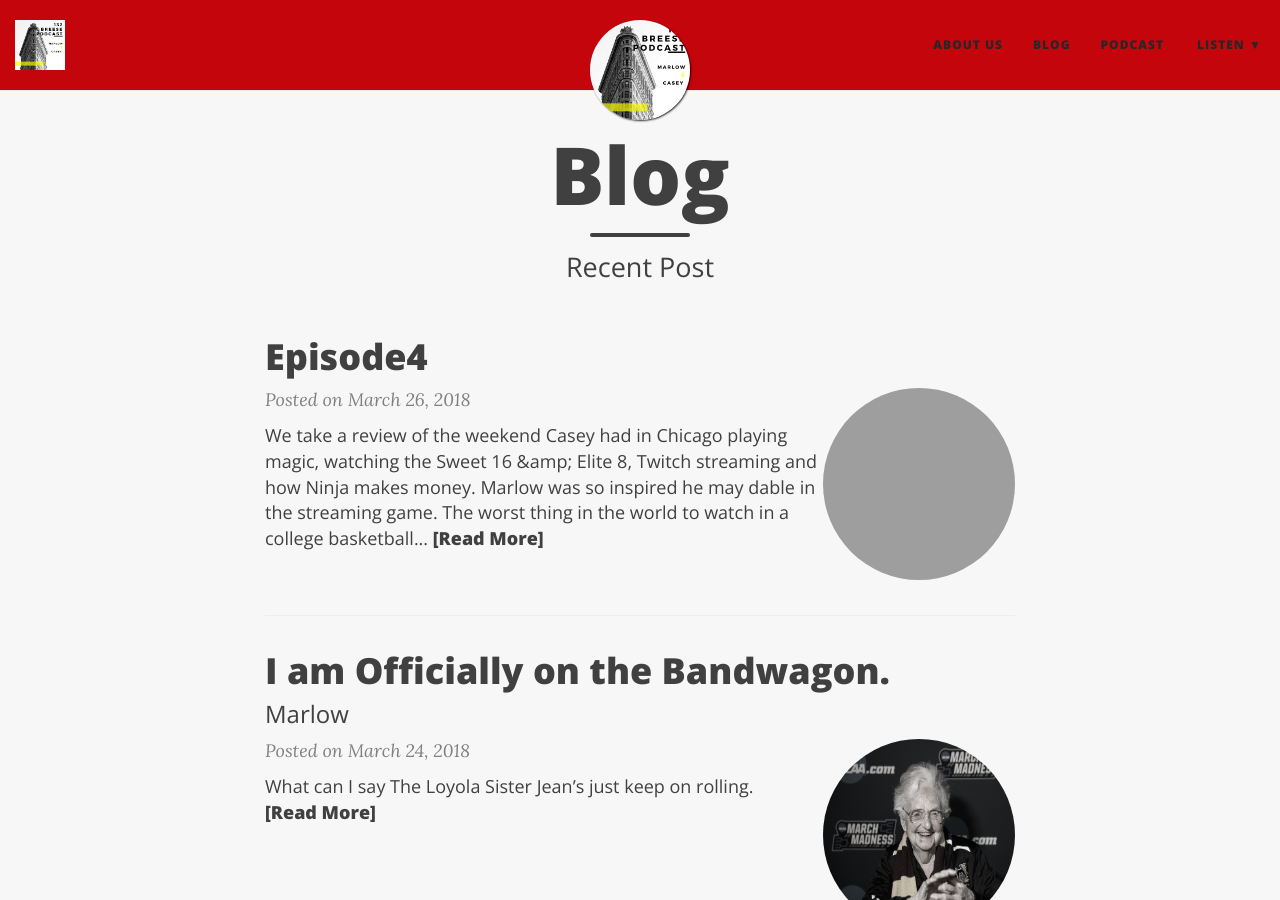
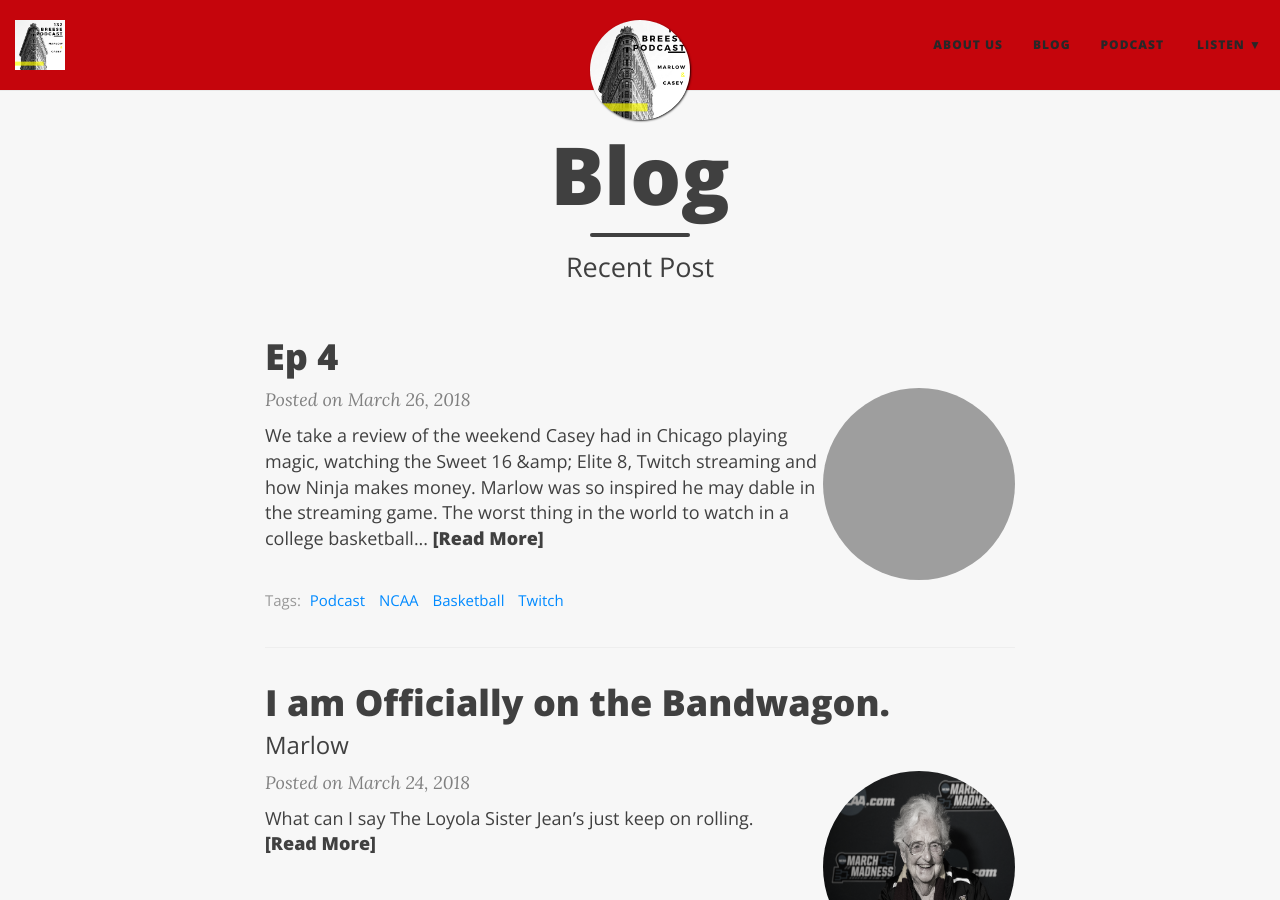
Before and after one commit to marlowjr/132breese.com, a Jekyll site: the page built from blog/index.html, in a window 1280 px wide and 900 px high. Built offline with Jekyll 4.4.1, drawn with Linux system fonts in a browser that asks for light colours; nearby versions of some CDN libraries; the list of posts is cut into pages by our own code; grey boxes are pictures that could not be loaded.

Commit message:
Update and rename 2018-03-26-Episode4.md to 2018-03-26-Ep4-Sweet-16.md

```diff
--- a/_posts/2018-03-26-Episode4.md
+++ b/_posts/2018-03-26-Ep4-Sweet-16.md
@@ -1,8 +1,9 @@
 ---
 layout: post
-Title: Ep 4
-Subtitle: Sweet 16 & Elite 8
+title: Ep 4
+tubtitle: Sweet 16 & Elite 8
 image: /img/microphone.png
+tags: [Podcast, NCAA, Basketball,Twitch]
 ---
 
 We take a review of the weekend Casey had in Chicago playing magic, watching the Sweet 16 & Elite 8, Twitch streaming and how Ninja makes money.  Marlow was so inspired he may dable in the streaming game.   The worst thing in the world to watch in a college basketball is 2 teams play a zone defense the whole game.  Are you still on team Sister Jean? Sam Darnold having his Pro Day and throwing in the rain is that a Big Deal?  Marlow trying out for professional football?
```
